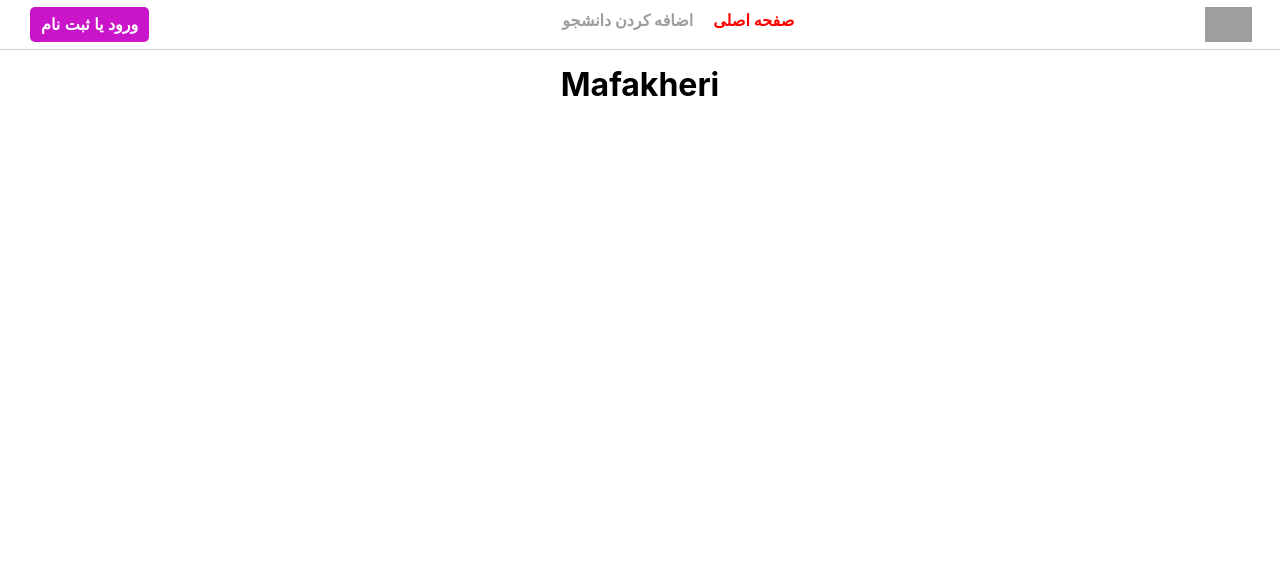
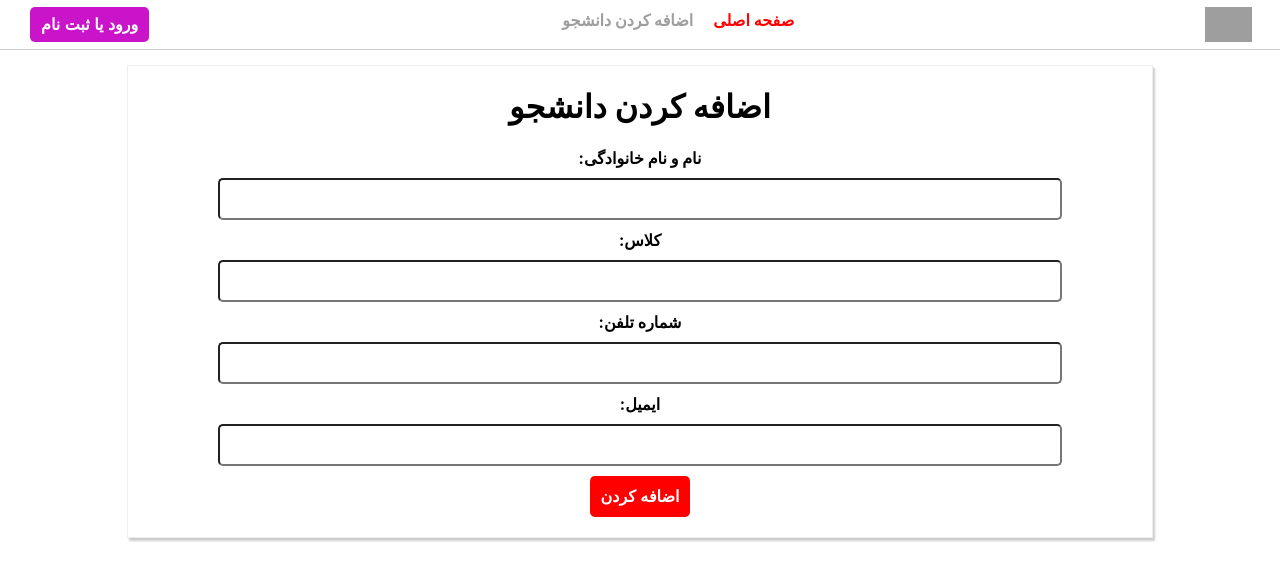
Before and after one commit to afshin4460/reactapp.ir_part5, a React (Create React App) app: page /add-student in a window 1280 px wide. Shown: the top 580 px of the page. Built offline with nearby package versions, Linux system fonts and the light colour scheme; grey boxes are pictures that could not be loaded; the HTML template or start-up script is replaced by a standard one.

Commit message:
add new student

```diff
--- a/src/App.jsx
+++ b/src/App.jsx
@@ -3,6 +3,7 @@ import './App.css';
 import { BrowserRouter, Routes, Route } from 'react-router-dom';
 import Toolbar from './containers/header/toolbar/toolbar';
 import HomePage from './pages/HomePage';
+import AddStudent from './pages/AddStudent';
 
 function App() {
     return (
@@ -11,7 +12,7 @@ function App() {
                 <Toolbar />
                 <Routes>
                     <Route path='/' element={<HomePage />} />
-                    <Route path='/add-student' element={<h1 style={{marginTop:'65px'}}>Mafakheri</h1>} />
+                    <Route path='/add-student' element={<AddStudent />} />
                 </Routes>
             </div>
         </BrowserRouter>
--- /dev/null
+++ b/src/pages/AddStudent.jsx
@@ -0,0 +1,43 @@
+import React, {useState, useEffect} from 'react';
+import NewStudent from '../components/students/student/newStudent/newStudents';
+
+function AddStudent(props) {
+    useEffect(() => {
+
+    }, [])
+    const [studentName, setStudentName] = useState('');
+    const [studentClass, setStudentClass] = useState('');
+    const [studentPhone, setStudentPhone] = useState('');
+    const [studentEmail, setStudentEmail] = useState('');
+    const studentNameHandler = (event) => {
+        setStudentName(event.target.value);
+    };
+    const studentClassHandler = (event) => {
+        setStudentClass(event.target.value);
+    };
+    const studentPhoneHandler = (event) => {
+        setStudentPhone(event.target.value);
+    };
+    const studentEmailHandler = (event) => {
+        setStudentEmail(event.target.value);
+    };
+    const addStudentHandler = () => {
+        alert('student added');
+    };
+
+    return (
+        <NewStudent
+            studentName={studentName}
+            studentClass={studentClass}
+            studentPhone={studentPhone}
+            studentEmail={studentEmail}
+            studentNameHandler={studentNameHandler}
+            studentClassHandler={studentClassHandler}
+            studentPhoneHandler={studentPhoneHandler}
+            studentEmailHandler={studentEmailHandler}
+            addStudent={addStudentHandler}
+        />
+    );
+}
+
+export default React.memo(AddStudent);
--- a/src/pages/HomePage.css
+++ b/src/pages/HomePage.css
@@ -1,8 +1,16 @@
 input[placeholder='Search..'] {
-    width: 85%;
+    width: 15%;
     height: 20px;
     padding: 10px;
-    border-radius: 5px;
+    border-radius: 20px;
+    border: 2px solid salmon;
     margin-top: 65px;
     font-size: inherit;
+    color: blue;
+    font-family: Georgia, 'Times New Roman', Times, serif;
+    transition: width .5s ease-out;
 }
+
+input[placeholder='Search..']:focus {
+    width: 85%;
+}
```
